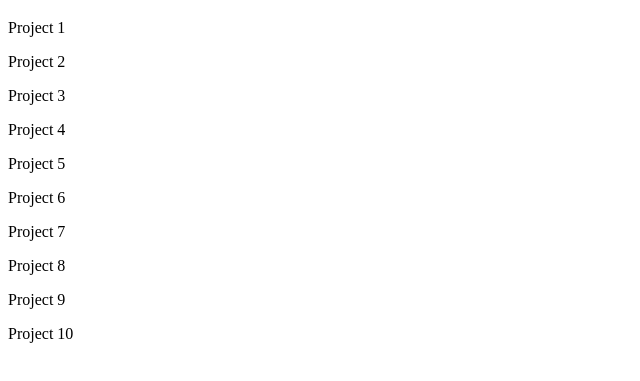
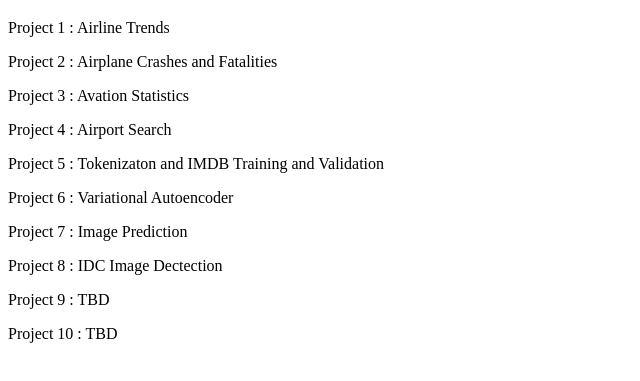
Before and after one commit to bpayne915/bpayne915.github.io, a plain HTML site: page index.html in a window 1280 px wide. Shown: the part 61-442 px from the top of the page, without its empty margins (0-640 px from the left). Drawn offline with Linux system fonts and the light colour scheme.

Commit message:
Full list

```diff
--- a/index.html
+++ b/index.html
@@ -7,34 +7,34 @@
 </div>
 <body>
 	<p>
-		Project 1
+		Project 1 : Airline Trends
 	</p>
 	<p>
-		Project 2
+		Project 2 : Airplane Crashes and Fatalities
 	</p>
 	<p>
-		Project 3
+		Project 3 : Avation Statistics
 	</p>
 	<p>
-		Project 4
+		Project 4 : Airport Search
 	</p>
 	<p>
-		Project 5
+		Project 5 : Tokenizaton and IMDB Training and Validation
 	</p>
 	<p>
-		Project 6
+		Project 6 : Variational Autoencoder
 	</p>
 	<p>
-		Project 7
+		Project 7 : Image Prediction
 	</p>
 	<p>
-		Project 8
+		Project 8 : IDC Image Dectection
 	</p>
 	<p>
-		Project 9
+		Project 9 : TBD
 	</p>
 	<p>
-		Project 10
+		Project 10 : TBD
 	</p>
 </body>
 </html>
```
